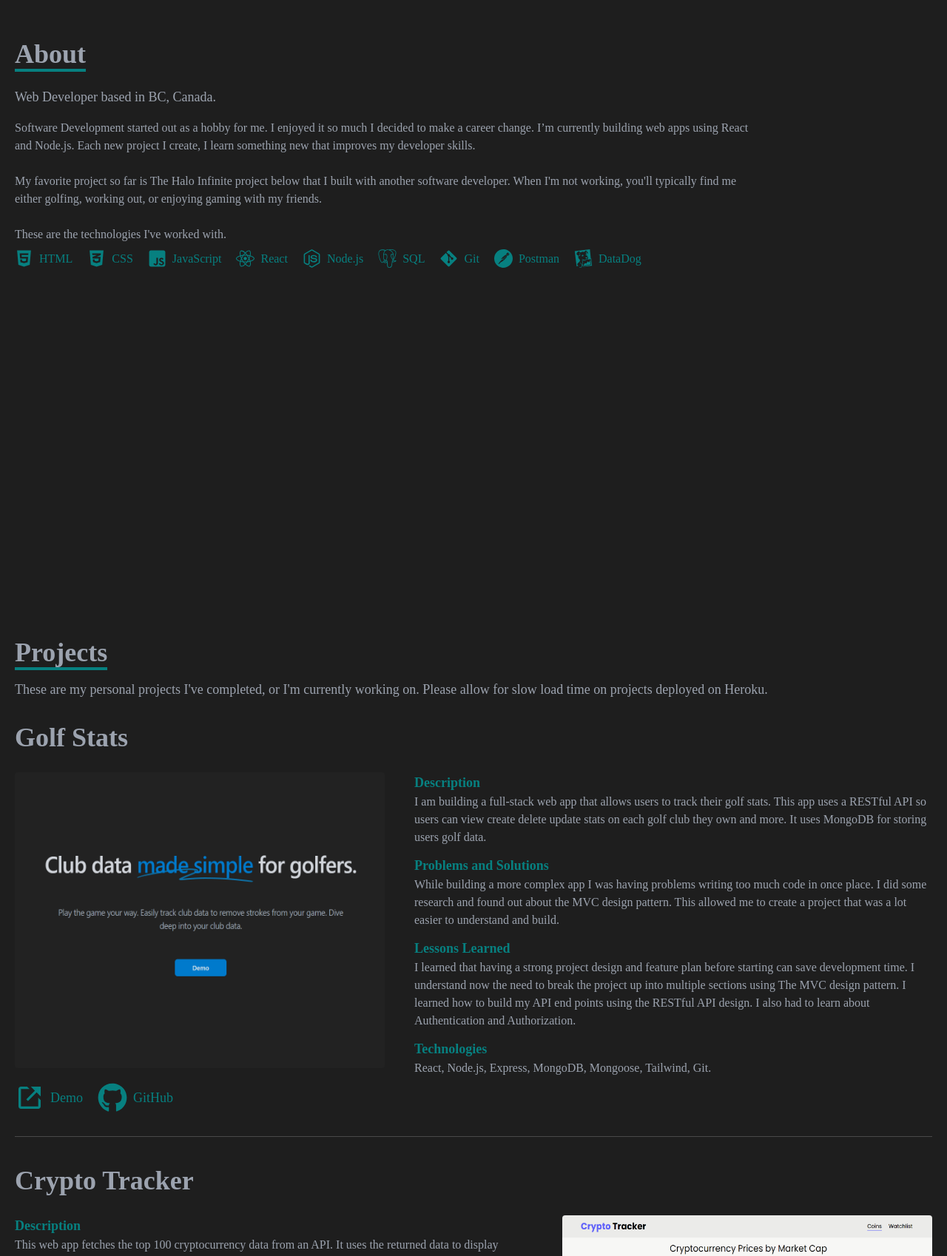
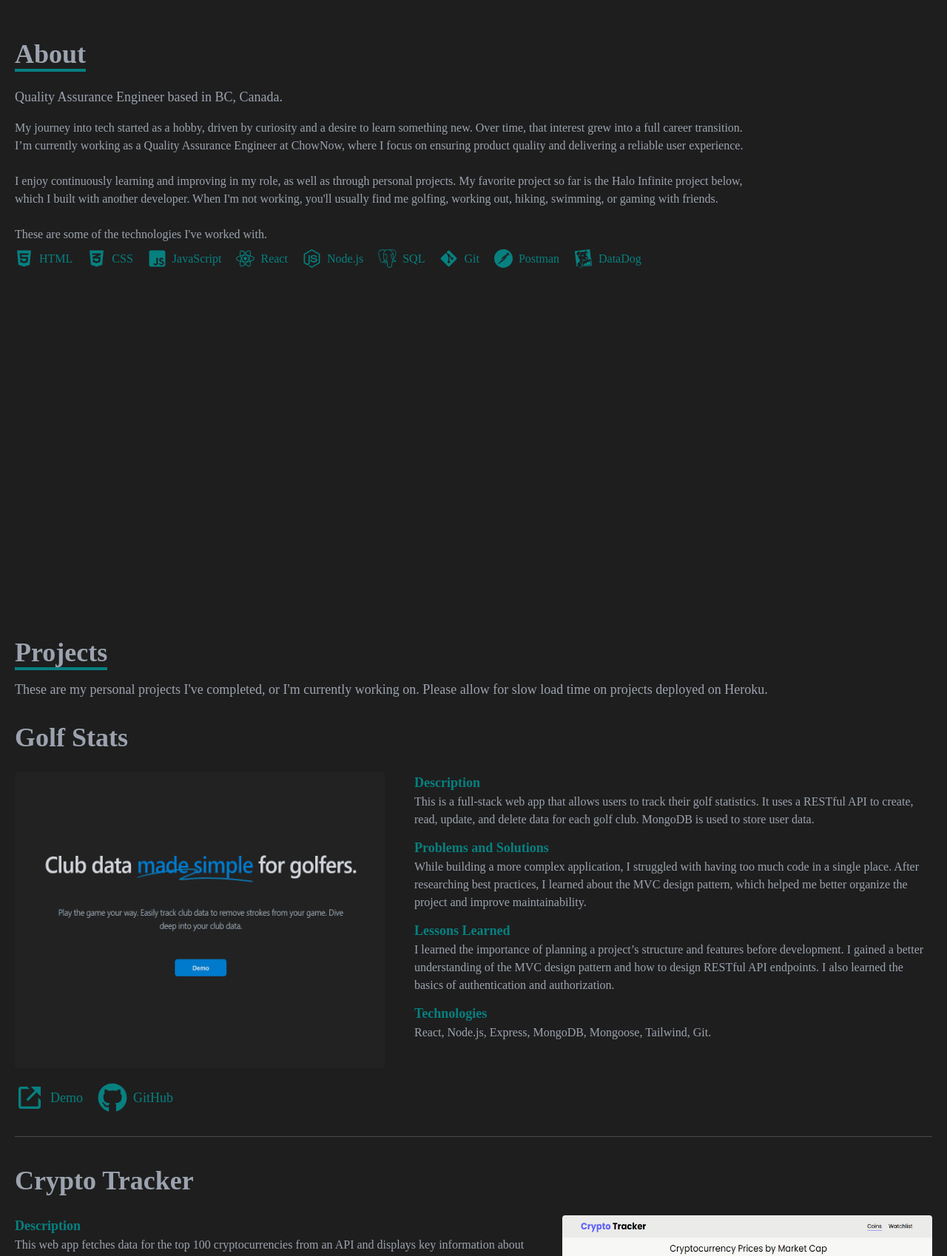
Before and after one commit to dougbeckwith/portfolio, a React (Create React App) app: page / in a window 1280 px wide. Shown: the part 1047-2745 px from the top of the page at 74% size. Built offline with nearby package versions, Linux system fonts and the light colour scheme.

Commit message:
Update portfolio content and fix grammar

```diff
--- a/src/components/about/About.jsx
+++ b/src/components/about/About.jsx
@@ -12,9 +12,7 @@ import {
 import {
   SiDatadog ,
   SiPostman,
-  SiExpress,
   SiPostgresql,
-  SiTypescript
 } from "react-icons/si";
 
 const About = () => {
@@ -29,22 +27,21 @@ const About = () => {
           </h2>
           <section className="max-w-[1000px]">
             <p className="text-lg pt-6 pb-2">
-              Web Developer based in BC, Canada.
+               Quality Assurance Engineer based in BC, Canada.
             </p>
             <p className="pt-2 pb-4">
-              Software Development started out as a hobby for me. I enjoyed it
-              so much I decided to make a career change. I’m currently building
-              web apps using React and Node.js. Each new project I create, I
-              learn something new that improves my developer skills.
+              My journey into tech started as a hobby, driven by curiosity and a
+              desire to learn something new. Over time, that interest grew into a
+              full career transition. I’m currently working as a Quality Assurance Engineer at ChowNow,
+              where I focus on ensuring product quality and delivering a reliable user experience.
             </p>
             <p className="pt-2 pb-4">
-              My favorite project so far is The Halo Infinite project below that
-              I built with another software developer. When I'm not working,
-              you'll typically find me either golfing, working out, or enjoying
-              gaming with my friends.
+              I enjoy continuously learning and improving in my role, as well as through personal projects.
+              My favorite project so far is the Halo Infinite project below, which I built with another developer.
+              When I'm not working, you'll usually find me golfing, working out, hiking, swimming, or gaming with friends.
             </p>
             <p className="pt-2 pb-2">
-              These are the technologies I've worked with.
+              These are some of the technologies I've worked with.
             </p>
             <ul className="flex gap-5 flex-wrap text-teal-200">
               <div className="flex items-center">
--- a/src/components/contact/Contact.jsx
+++ b/src/components/contact/Contact.jsx
@@ -110,7 +110,7 @@ const Contact = ({ setShow }) => {
             <input
               className="dark:bg-dark-300 dark:text-gray-400 focus:outline-none focus:border-teal-200  focus:ring-teal-200 dark:placeholder:text-placeholder dark:placeholder:opacity-50 placeholder:text-gray-600 placeholder:text-opacity-50 p-2 border rounded border-gray-600"
               type="text"
-              placeholder="John Doe"
+              placeholder="Alex Morgan"
               name="name"
               value={name}
               onChange={(e) => handleNameChange(e)}
@@ -127,7 +127,7 @@ const Contact = ({ setShow }) => {
             <input
               className="dark:bg-dark-300 dark:text-gray-400 focus:outline-none focus:border-teal-200  focus:ring-teal-200 dark:placeholder:text-placeholder dark:placeholder:opacity-50 placeholder:text-gray-600 placeholder:text-opacity-50 p-2 border rounded border-gray-600"
               type="email"
-              placeholder="john@gmail.com"
+              placeholder="alex@gmail.com"
               name="email"
               value={email}
               onChange={(e) => handleEmailChange(e)}
--- a/src/components/projects/data/projectsData.js
+++ b/src/components/projects/data/projectsData.js
@@ -8,55 +8,49 @@ const projectData = [
     id: 1,
     image: img1,
     name: "Phrase Hunter",
-    description: `This web app is a phrase guessing game. A player continues to select letters until
-      they guess the phrase (and win), or make five incorrect guesses (and lose).`,
+    description: `This web app is a phrase-guessing game. Players select letters until they either guess the phrase (win) or make five incorrect guesses (lose).`,
     demo: true,
     demoLink: "https://dougbeckwith.github.io/",
     github: true,
     githubLink: "https://github.com/dougbeckwith/techdegree-project-4",
     technologies: ["JavaScript", "HTML", "CSS", "Git"],
-    problemsSolutions: `My biggest problem in this project was having a good understanding of classes. I was using arrow functions in my game class, which was giving me unexpected results. After some reading on MDN, I learned that the keyword (this) in the arrow function was not referring to the game object. I was able to change the arrow functions into a regular function to access the class object.`,
-    lessonsLearned: `In this project I learned a good understanding of classes in JavaScript. I now understand how to create classes with methods and variables. I learned the keyword (this) and how to access methods and variables from classes. I learned to use modules to separate my game logic, along with the need to have descriptive variables, function names and how to leave good comments for other developers and myself.`
+    problemsSolutions: `My biggest challenge in this project was understanding classes. I was using arrow functions inside my game class, which caused unexpected results. After reading documentation on MDN, I learned that the 'this' keyword in arrow functions does not refer to the class instance. I fixed this by converting the arrow functions into regular functions.`,
+    lessonsLearned: `In this project, I gained a solid understanding of classes in JavaScript. I learned how to create classes with methods and properties, how the 'this' keyword works, and how to structure code using modules. I also improved my ability to write clear variable names, functions, and comments.`
   },
 
   {
     id: 2,
     image: img2,
     name: "Halo MMR",
-    description: `This app was built to help anyone visualize their match making rating and competitive skill rating data in Halo Infinite.
-    It helps solve the problem of understanding your ratings as the ranking system does not give players good feedback. When the website was live it got around 1000 unique users per day and over 10,000 page loads a day.
-    Although the game has become inactive and we no longer play it, we have taken it down. However, the GitHub repository is still accessible.
-    `,
+    description: `This app was built to help users visualize their matchmaking rating (MMR) and competitive skill rating (CSR) in Halo Infinite. It addresses the lack of clear feedback in the game's ranking system. At its peak, the site received around 1,000 unique users per day and over 10,000 page views daily. Although the game is no longer active for us, and the app has been taken down, the GitHub repository is still available.`,
     demo: false,
     demoLink: "https://halommr.com",
     github: true,
     githubLink: "https://github.com/dougbeckwith/mmr-halo-public",
     technologies: ["React", "JavaScript", "Tailwind", "Git"],
-    problemsSolutions: `I had issues with promises and async JavaScript. Specifically, with making a second API using the data returned from the first API call. I was able to fix this by using promises and chaining the .then() method after the first API call. My other problem was the match data returned was always in a random order. I had to learn how to sort the data by using the new Date object and the .sort() method in JavaScript.`,
-    lessonsLearned: `This project gave me a great understanding of built-in methods in JavaScript for iterating through Objects and Arrays and working with async JavaScript. I learned how React useState works and how to pass data through props and create reusable components. I was able to use GitHub to work with other developers.`
+    problemsSolutions: `I encountered challenges with promises and asynchronous JavaScript, particularly when making a second API call using data from the first. I resolved this by chaining promises using .then(). Another issue was that match data was returned in a random order. I solved this by sorting the data using the Date object and the .sort() method.`,
+    lessonsLearned: `This project strengthened my understanding of JavaScript methods for working with objects and arrays, as well as asynchronous programming. I also learned how React's useState works, how to pass data through props, and how to build reusable components. Additionally, I gained experience collaborating with other developers using GitHub.`
   },
 
   {
     id: 3,
     image: img3,
     name: "Crypto Tracker",
-    description: `This web app fetches the top 100 cryptocurrency data from an API.
-    It uses the returned data to display information about each cryptocurrency. You can filter cryptocurrencies,
-    view charts, and make a watchlist.`,
+    description: `This web app fetches data for the top 100 cryptocurrencies from an API and displays key information about each one. Users can filter cryptocurrencies, view charts, and create a watchlist.`,
     demo: false,
     demoLink: "https://profound-lolly-382242.netlify.app",
     github: true,
     githubLink: "https://github.com/dougbeckwith/crypto-search",
     technologies: ["React", "JavaScript", "Tailwind", "Git"],
-    problemsSolutions: `While working on the watchlist feature of the app my watchlist was getting erased anytime I refreshed the webpage. I was able to learn about local storage and store an array of cryptos to repopulate the DOM on refresh. I also felt my code was getting harder to read with chaining .then() methods. So, I learned the async await syntax to make my code more readable.`,
-    lessonsLearned: `I was able to better understand local storage and its use cases. I also learned how to implement different libraries to help with displaying data using charts and spinner icons for when data is loading. I learned about the React Router v6 library for client-side routing.`
+    problemsSolutions: `While building the watchlist feature, I ran into an issue where the list would reset on page refresh. I solved this by using local storage to persist the data. I also found that chaining .then() methods made my code harder to read, so I learned and implemented async/await for better readability.`,
+    lessonsLearned: `I improved my understanding of local storage and its practical use cases. I also learned how to integrate third-party libraries for charts and loading indicators. Additionally, I gained experience using React Router v6 for client-side routing.`
   },
 
   {
     id: 4,
     image: img4,
     name: "Golf Stats",
-    description: `I am building a full-stack web app that allows users to track their golf stats. This app uses a RESTful API so users can view create delete update stats on each golf club they own and more. It uses MongoDB for storing users golf data.
+    description: `This is a full-stack web app that allows users to track their golf statistics. It uses a RESTful API to create, read, update, and delete data for each golf club. MongoDB is used to store user data.
     `,
     demo: true,
     demoLink: "https://amazing-fenglisu-529860.netlify.app/",
@@ -71,8 +65,8 @@ const projectData = [
       "Tailwind",
       "Git."
     ],
-    problemsSolutions: `While building a more complex app I was having problems writing too much code in once place. I did some research and found out about the MVC design pattern. This allowed me to create a project that was a lot easier to understand and build. `,
-    lessonsLearned: `I learned that having a strong project design and feature plan before starting can save development time. I understand now the need to break the project up into multiple sections using The MVC design pattern. I learned how to build my API end points using the RESTful API design. I also had to learn about Authentication and Authorization.`
+    problemsSolutions: `While building a more complex application, I struggled with having too much code in a single place. After researching best practices, I learned about the MVC design pattern, which helped me better organize the project and improve maintainability.`,
+    lessonsLearned: `I learned the importance of planning a project’s structure and features before development. I gained a better understanding of the MVC design pattern and how to design RESTful API endpoints. I also learned the basics of authentication and authorization.`
   }
 ];
 
```
Also changed, not shown: src/components/hero/Hero.jsx (+4 -4 lines), 1 other file (tests, documents, lock files or other folders).
